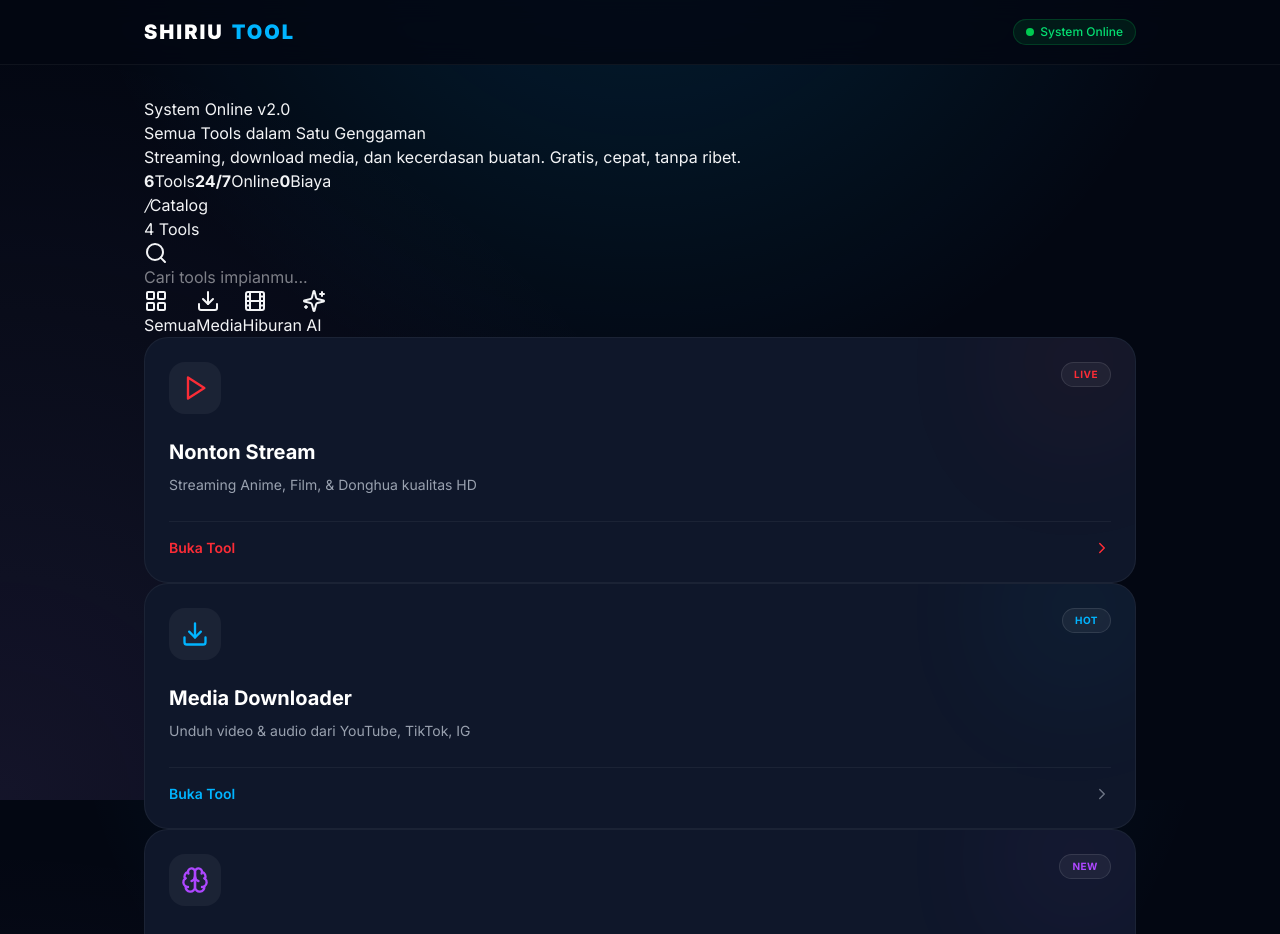
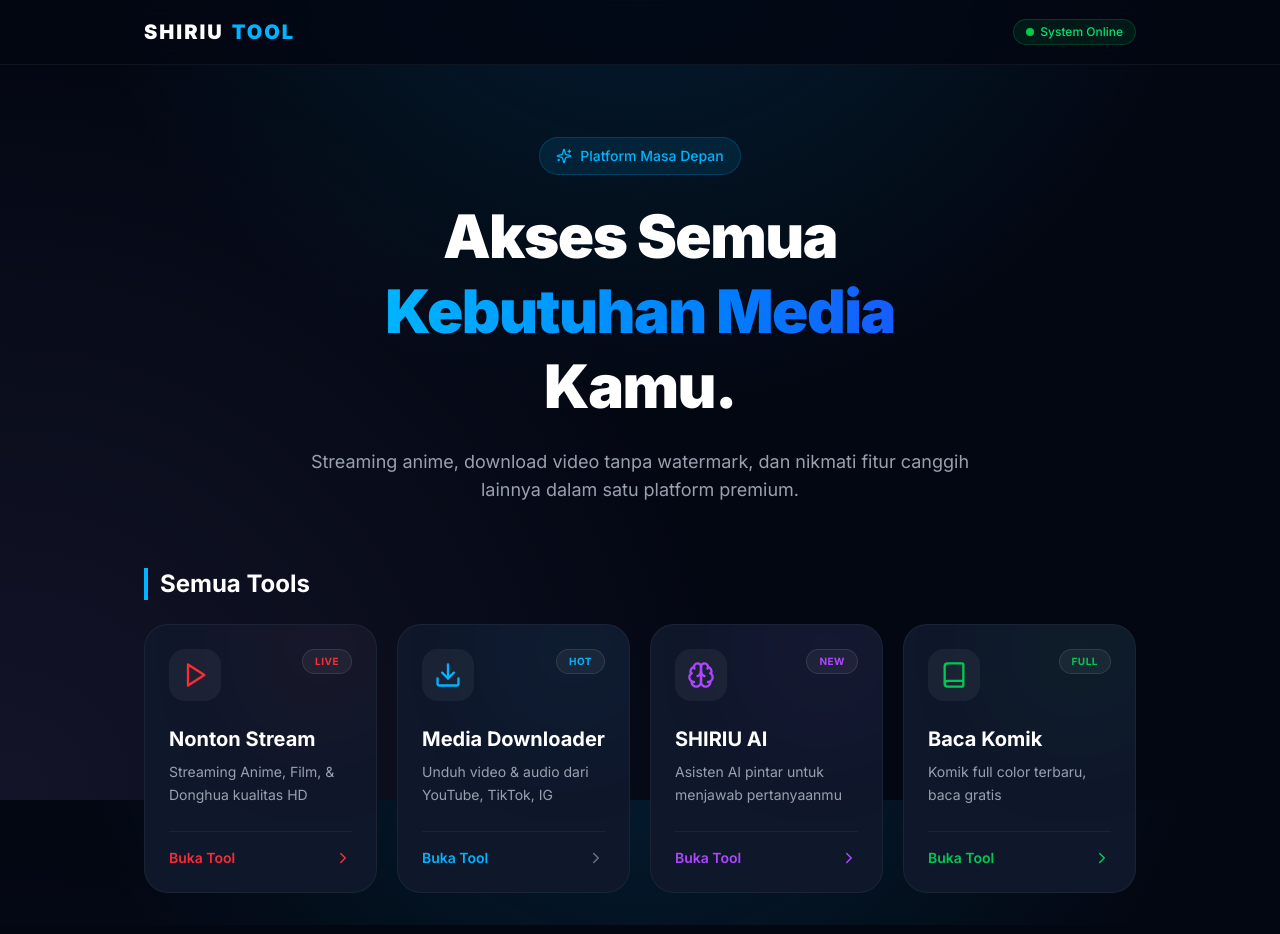
Before and after one commit to sionlimitles-spec/shiriu-tool, a Next.js app: page / in a window 1280 px wide. Shown: the top 934 px of the page. Built offline with nearby package versions, Linux system fonts and the light colour scheme.

Commit message:
Update page.tsx

```diff
--- a/src/app/page.tsx
+++ b/src/app/page.tsx
@@ -1,22 +1,42 @@
-import ToolSection from "@/components/ui/ToolSection";
+"use client";
+import { toolsData } from "@/lib/data";
+import ToolCard from "@/components/ui/ToolCard";
+import { motion } from "framer-motion";
+import { Sparkles } from "lucide-react";
 
 export default function Home() {
   return (
-    <div className="wrap">
-      <section className="hero">
-        <span className="status"><i className="dot"></i>System Online v2.0</span>
-        <h1>Semua Tools <span className="grad">dalam Satu Genggaman</span></h1>
-        <p>Streaming, download media, dan kecerdasan buatan. Gratis, cepat, tanpa ribet.</p>
-        <div className="stats">
-          <span className="stat"><b>6</b>Tools</span>
-          <span className="stat"><b>24/7</b>Online</span>
-          <span className="stat"><b>0</b>Biaya</span>
-        </div>
-      </section>
+    <div className="flex flex-col items-center">
+      {/* Hero Section */}
+      <div className="text-center mt-10 mb-16 max-w-2xl">
+        <motion.div initial={{ opacity: 0, y: 20 }} animate={{ opacity: 1, y: 0 }} className="inline-flex items-center gap-2 px-4 py-2 rounded-full bg-[#00b4ff]/10 border border-[#00b4ff]/20 text-[#00b4ff] text-sm font-medium mb-6">
+          <Sparkles size={16} /> Platform Masa Depan
+        </motion.div>
 
-      <ToolSection />
+        <motion.h1 initial={{ opacity: 0, y: 20 }} animate={{ opacity: 1, y: 0 }} transition={{ delay: 0.1 }} className="text-4xl md:text-6xl font-black text-white tracking-tight leading-tight mb-6">
+          Akses Semua <span className="text-transparent bg-clip-text bg-gradient-to-r from-[#00b4ff] to-blue-600">Kebutuhan Media</span> Kamu.
+        </motion.h1>
 
-      <p className="foot">© SHIRIUTOOL · Dibuat dengan ♥</p>
+        <motion.p initial={{ opacity: 0, y: 20 }} animate={{ opacity: 1, y: 0 }} transition={{ delay: 0.2 }} className="text-gray-400 text-lg">
+          Streaming anime, download video tanpa watermark, dan nikmati fitur canggih lainnya dalam satu platform premium.
+        </motion.p>
+      </div>
+
+      {/* Tools Grid */}
+      <div className="w-full">
+        <h2 className="text-2xl font-bold text-white mb-6 border-l-4 border-[#00b4ff] pl-3">Semua Tools</h2>
+        <motion.div
+          initial="hidden" animate="show"
+          variants={{ hidden: { opacity: 0 }, show: { opacity: 1, transition: { staggerChildren: 0.1 } } }}
+          className="grid grid-cols-1 sm:grid-cols-2 md:grid-cols-3 lg:grid-cols-4 gap-5"
+        >
+          {toolsData.map((tool) => (
+            <motion.div key={tool.id} variants={{ hidden: { opacity: 0, y: 20 }, show: { opacity: 1, y: 0 } }}>
+              <ToolCard tool={tool} />
+            </motion.div>
+          ))}
+        </motion.div>
+      </div>
     </div>
   );
 }
```
